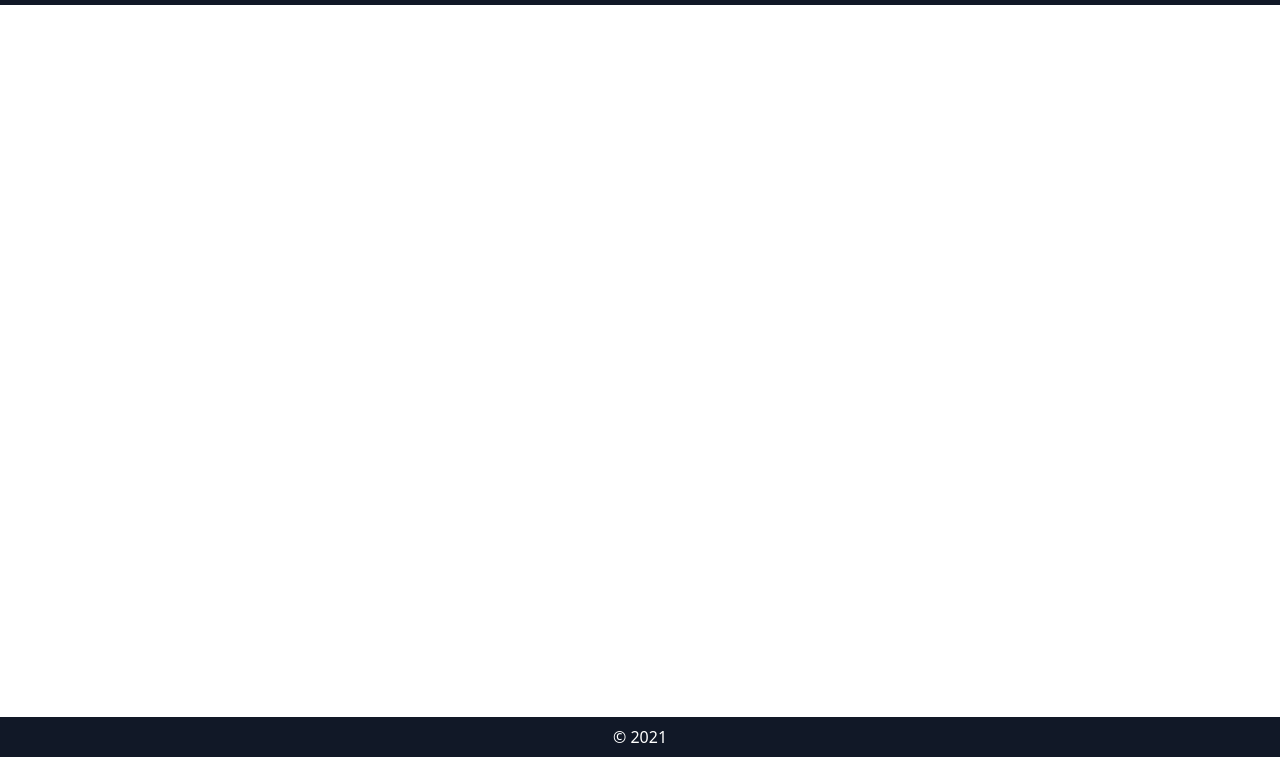
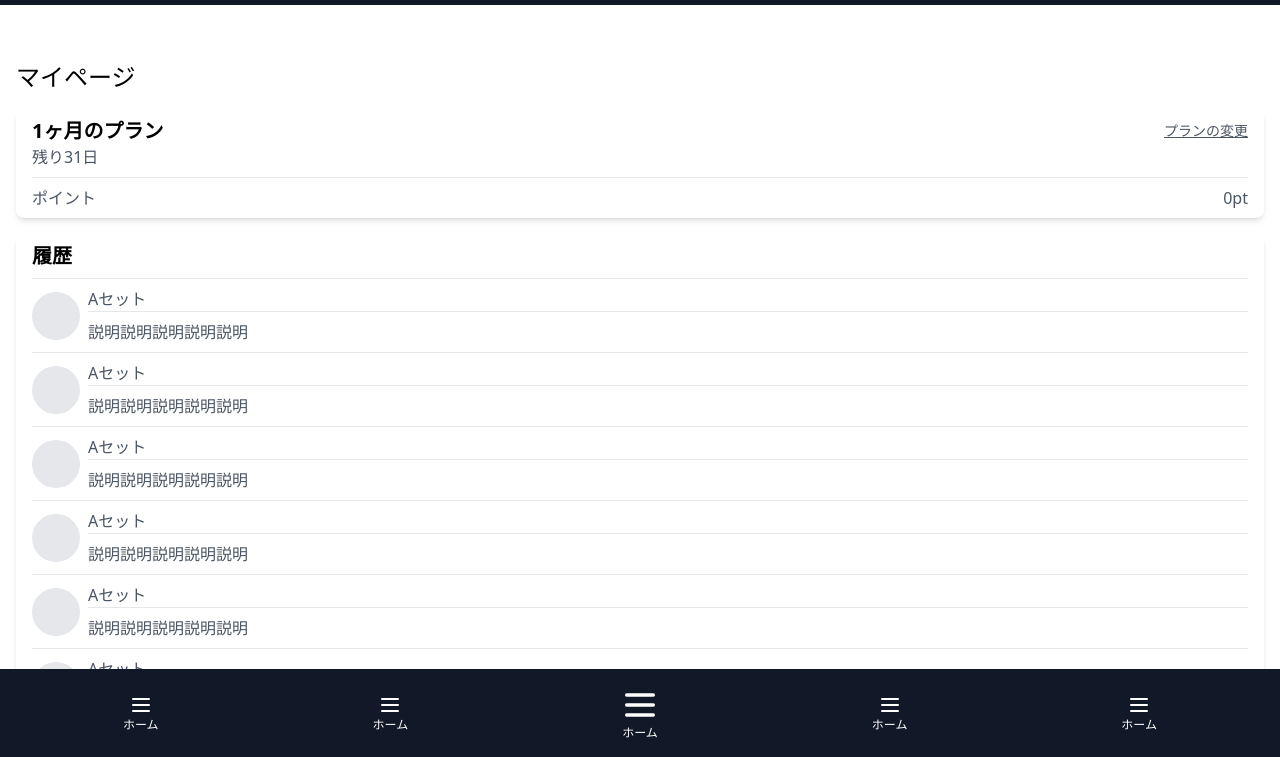
Before and after one commit to yumekiti-archive/shokusuru, a website: page public/index.html in a window 1280 px wide. Shown: the part 43-800 px from the top of the page. Drawn offline with nearby package versions, Linux system fonts and the light colour scheme.

Commit message:
`add` mypage

```diff
--- a/package.json
+++ b/package.json
@@ -5,7 +5,7 @@
   "main": "main.js",
   "scripts": {
     "test": "echo \"Error: no test specified\" && exit 1",
-    "start": "nodemon main.js"
+    "dev": "nodemon main.js"
   },
   "author": "",
   "license": "ISC",
--- a/public/index.html
+++ b/public/index.html
@@ -19,34 +19,86 @@
   </script>
 </head>
 <body class="flex flex-col min-h-screen">
-  <header class="bg-gray-900 text-white">
+  <header class="bg-gray-900 text-white top-0 fixed w-full z-10">
     <div class="container mx-auto px-4 py-2">
       <h1 class="text-2xl">Alpine.js + Tailwind CSS</h1>
     </div>
   </header>
-  <main x-data="dropdown" class="flex-grow">
-    <!-- スマホ li -->
-    <div class="sm:hidden">
+  <main x-data="dropdown" class="flex-grow my-24">
+    <div class="sm">
       <div class="container mx-auto px-4 py-2">
-        <button class="bg-gray-900 text-white px-4 py-2 rounded" @click="toggle">
-          メニュー
-        </button>
+        <h1 class="text-2xl">マイページ</h1>
       </div>
-      <div x-show="open" class="bg-gray-900 text-white">
-        <div class="container mx-auto px-4 py-2">
-          <ul>
-            <li><a href="#" class="block px-4 py-2 hover:bg-gray-800">メニュー1</a></li>
-            <li><a href="#" class="block px-4 py-2 hover:bg-gray-800">メニュー2</a></li>
-            <li><a href="#" class="block px-4 py-2 hover:bg-gray-800">メニュー3</a></li>
-          </ul>
+      <div class="container mx-auto px-4 py-2">
+        <div class="bg-white shadow-md rounded-lg overflow-hidden">
+          <div class="px-4 py-2">
+            <div class="flex justify-between items-center">
+              <h1 class="text-xl font-bold">1ヶ月のプラン</h1>
+              <a class="text-gray-600 text-sm underline" href="/">プランの変更</a>
+            </div>
+            <p class="text-gray-600">残り31日</p>
+            <hr class="my-2">
+            <div class="flex items-center">
+              <p class="text-gray-600">ポイント</p>
+              <p class="text-gray-600 ml-auto">0pt</p>
+            </div>
+          </div>
         </div>
+        <div class="bg-white shadow-md rounded-lg overflow-hidden mt-4">
+          <div class="px-4 py-2">
+            <h1 class="text-xl font-bold">履歴</h1>
+            <hr class="my-2">
+            <template x-for="i in 10">
+              <div>
+                <div class="flex items-center">
+                  <div class="w-12 h-12 bg-gray-200 rounded-full"></div>
+                  <div class="ml-2 flex-grow">
+                    <p class="text-gray-600">Aセット</p>
+                    <hr class="mb-2">
+                    <p class="text-gray-600">説明説明説明説明説明</p>
+                  </div>
+                </div>
+                <hr class="my-2">
+              </div>
+            </template>
+          </div>
       </div>
     </div>
   </main>
-  <footer class="bg-gray-900 text-white">
+  <footer class="bg-gray-900 text-white bottom-0 fixed w-full z-10">
+    <!-- button x5 -->
     <div class="container mx-auto px-4 py-2">
-      <p class="text-center">© 2021</p>
-    </div>
+      <div class="flex justify-between">
+        <button class="w-1/5 text-center py-2">
+          <svg class="w-6 h-6 mx-auto" fill="none" stroke="currentColor" viewBox="0 0 24 24" xmlns="http://www.w3.org/2000/svg">
+            <path stroke-linecap="round" stroke-linejoin="round" stroke-width="2" d="M4 6h16M4 12h16M4 18h16"></path>
+          </svg>
+          <p class="text-xs">ホーム</p>
+        </button>
+        <button class="w-1/5 text-center py-2">
+          <svg class="w-6 h-6 mx-auto" fill="none" stroke="currentColor" viewBox="0 0 24 24" xmlns="http://www.w3.org/2000/svg">
+            <path stroke-linecap="round" stroke-linejoin="round" stroke-width="2" d="M4 6h16M4 12h16M4 18h16"></path>
+          </svg>
+          <p class="text-xs">ホーム</p>
+        </button>
+        <button class="w-1/5 text-center py-2">
+          <svg class="w-10 h-10 mx-auto" fill="none" stroke="currentColor" viewBox="0 0 24 24" xmlns="http://www.w3.org/2000/svg">
+            <path stroke-linecap="round" stroke-linejoin="round" stroke-width="2" d="M4 6h16M4 12h16M4 18h16"></path>
+          </svg>
+          <p class="text-xs">ホーム</p>
+        </button>
+        <button class="w-1/5 text-center py-2">
+          <svg class="w-6 h-6 mx-auto" fill="none" stroke="currentColor" viewBox="0 0 24 24" xmlns="http://www.w3.org/2000/svg">
+            <path stroke-linecap="round" stroke-linejoin="round" stroke-width="2" d="M4 6h16M4 12h16M4 18h16"></path>
+          </svg>
+          <p class="text-xs">ホーム</p>
+        </button>
+        <button class="w-1/5 text-center py-2">
+          <svg class="w-6 h-6 mx-auto" fill="none" stroke="currentColor" viewBox="0 0 24 24" xmlns="http://www.w3.org/2000/svg">
+            <path stroke-linecap="round" stroke-linejoin="round" stroke-width="2" d="M4 6h16M4 12h16M4 18h16"></path>
+          </svg>
+          <p class="text-xs">ホーム</p>
+        </button>
   </footer>
 </body>
 </html>
```
Also changed, not shown: docker-compose.yml (added, +17 -0 lines).
